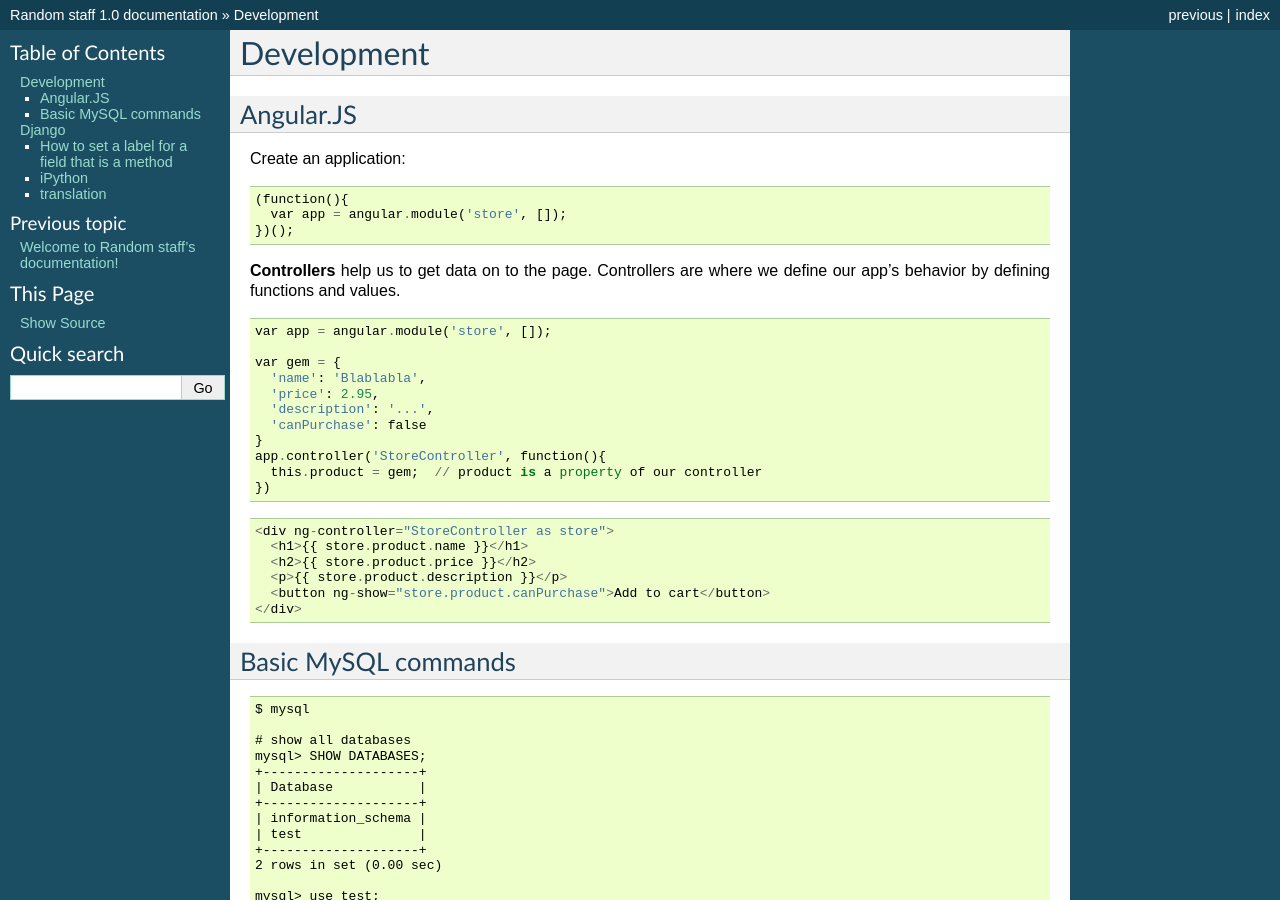
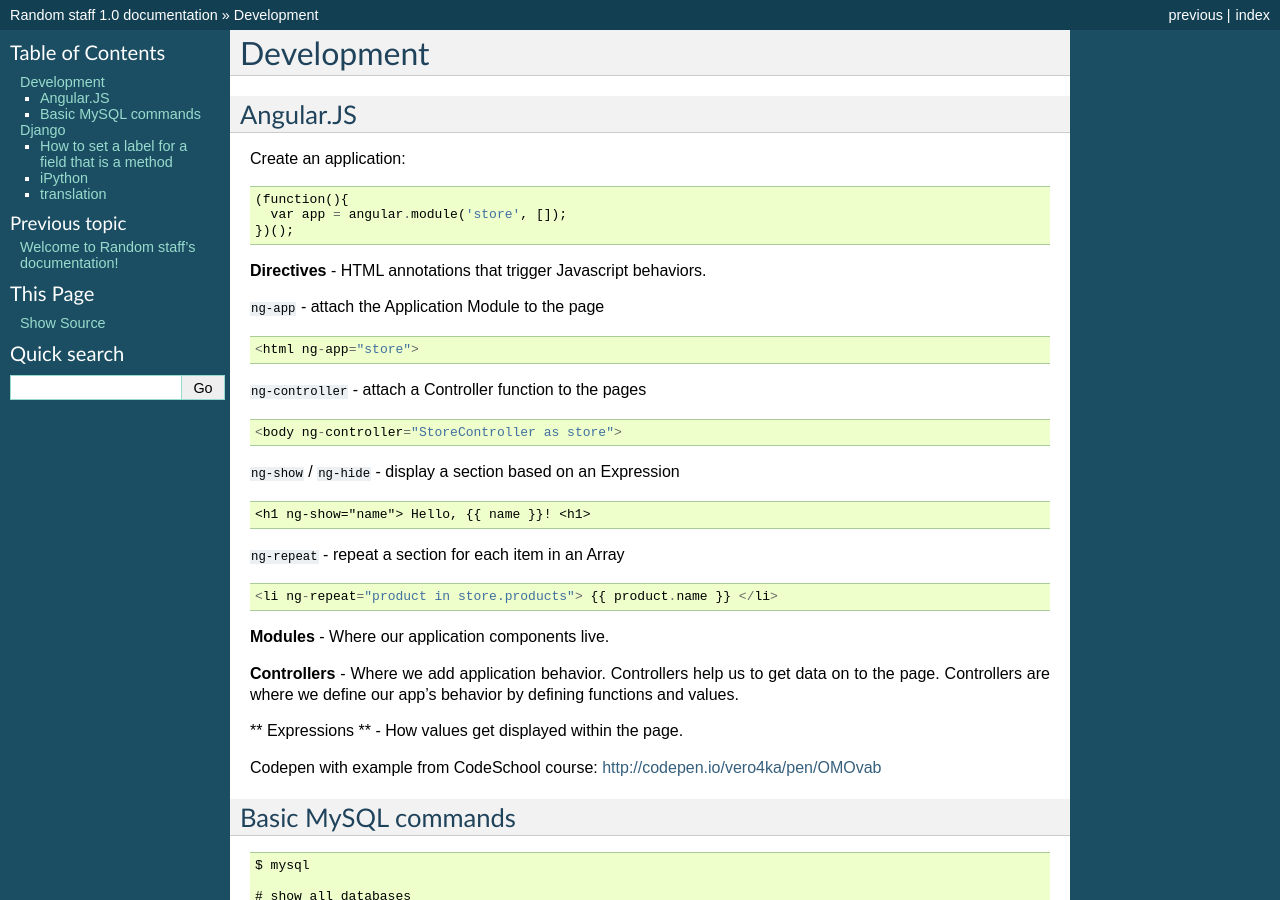
Before and after one commit to cansadadeserfeliz/docs, a Sphinx documentation site: the page built from source/development.rst, in a window 1280 px wide and 900 px high. Built offline with Sphinx 7.4.7, drawn with Linux system fonts in a browser that asks for light colours.

Commit message:
Andular basic definitions

```diff
--- a/source/development.rst
+++ b/source/development.rst
@@ -13,31 +13,41 @@ Create an application:
       var app = angular.module('store', []);
     })();
 
-**Controllers** help us to get data on to the page. Controllers are where we
-define our app's behavior by defining functions and values.
+**Directives** - HTML annotations that trigger Javascript behaviors.
+
+``ng-app`` - attach the Application Module to the page
 
 ::
 
-    var app = angular.module('store', []);
+  <html ng-app="store">
 
-    var gem = {
-      'name': 'Blablabla',
-      'price': 2.95,
-      'description': '...',
-      'canPurchase': false
-    }
-    app.controller('StoreController', function(){
-      this.product = gem;  // product is a property of our controller
-    })
+``ng-controller`` - attach a Controller function to the pages
 
 ::
 
-    <div ng-controller="StoreController as store">
-      <h1>{{ store.product.name }}</h1>
-      <h2>{{ store.product.price }}</h2>
-      <p>{{ store.product.description }}</p>
-      <button ng-show="store.product.canPurchase">Add to cart</button>
-    </div>
+  <body ng-controller="StoreController as store">
+
+``ng-show`` / ``ng-hide`` - display a section based on an Expression
+
+::
+
+  <h1 ng-show="name"> Hello, {{ name }}! <h1>
+
+``ng-repeat`` - repeat a section for each item in an Array
+
+::
+
+  <li ng-repeat="product in store.products"> {{ product.name }} </li>
+
+**Modules** - Where our application components live.
+
+**Controllers** - Where we add application behavior.
+Controllers help us to get data on to the page. Controllers are where we
+define our app's behavior by defining functions and values.
+
+** Expressions ** - How values get displayed within the page.
+
+Codepen with example from CodeSchool course: http://codepen.io/vero4ka/pen/OMOvab
 
 =======================
 Basic MySQL commands
```
